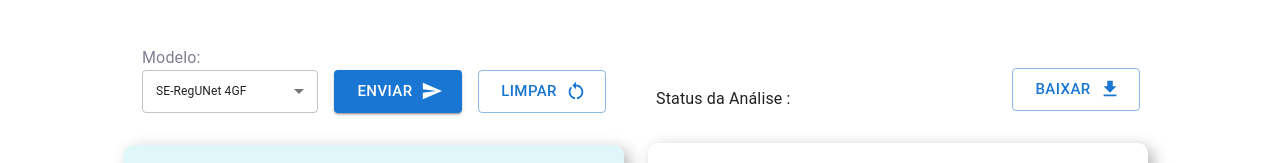
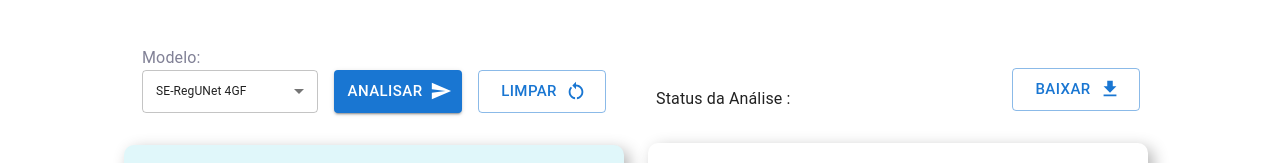
Before and after one commit to DheiverSantos/GeniusAI, a React (Vite) app: page /AngioCor in a window 1280 px wide. Shown: the part 440-603 px from the top of the page. Built offline with nearby package versions, Linux system fonts and the light colour scheme; sample sign-in values are in the browser's storage.

Commit message:
chore: altera texto

```diff
--- a/src/pages/AlzDetect/index.tsx
+++ b/src/pages/AlzDetect/index.tsx
@@ -18,7 +18,7 @@ import {
   mainStyle,
   boxLeftStyle,
   boxRigthStyle,
-} from '../../StyleGlobal.ts'
+} from '../../styles/StyleGlobal.ts'
 import getApi from './api/api.ts'
 import { modelsInfo } from '../../utils/modelsInfo.ts'
 import Explication from '../../components/explication/Explication.tsx'
@@ -95,7 +95,7 @@ export default function AlzDetect() {
                 onClick={handleSend}
                 sx={btnStyles}
               >
-                Enviar
+                Analisar
               </Button>
             </Box>
             <InputImg
--- a/src/pages/angioCor/index.tsx
+++ b/src/pages/angioCor/index.tsx
@@ -170,7 +170,7 @@ export default function AngioCor() {
                 onClick={handleSend}
                 sx={btnStyles}
               >
-                Enviar
+                Analisar
               </Button>
               <Button
                 size="large"
--- a/src/pages/ascd/index.tsx
+++ b/src/pages/ascd/index.tsx
@@ -21,7 +21,7 @@ import {
   boxLeftStyle,
   boxRigthStyle,
   boxResultStyles,
-} from '../../StyleGlobal.ts'
+} from '../../styles/StyleGlobal.ts'
 import getApi from '../../API/getASCD.ts'
 import { modelsInfo } from '../../utils/modelsInfo.ts'
 
@@ -99,7 +99,7 @@ export default function ASCD() {
                 onClick={handleSend}
                 sx={btnStyles}
               >
-                Enviar
+                Analisar
               </Button>
             </Box>
             <InputImg
--- a/src/pages/btswin/index.tsx
+++ b/src/pages/btswin/index.tsx
@@ -21,7 +21,7 @@ import {
   boxLeftStyle,
   boxRigthStyle,
   boxResultStyles,
-} from '../../StyleGlobal.ts'
+} from '../../styles/StyleGlobal.ts'
 import getApi from '../../API/getBTSwin.ts'
 import { modelsInfo } from '../../utils/modelsInfo.ts'
 
@@ -99,7 +99,7 @@ export default function BTSwin() {
                 onClick={handleSend}
                 sx={btnStyles}
               >
-                Enviar
+                Analisar
               </Button>
             </Box>
             <InputImg
--- a/src/pages/fractureCheck/index.tsx
+++ b/src/pages/fractureCheck/index.tsx
@@ -18,7 +18,7 @@ import {
   mainStyle,
   boxLeftStyle,
   boxRigthStyle,
-} from '../../StyleGlobal.ts'
+} from '../../styles/StyleGlobal.ts'
 import getApi from './api/api.ts'
 import { modelsInfo } from '../../utils/modelsInfo.ts'
 import Explication from '../../components/explication/Explication.tsx'
@@ -96,7 +96,7 @@ export default function FractureCheck() {
                 onClick={handleSend}
                 sx={btnStyles}
               >
-                Enviar
+                Analisar
               </Button>
             </Box>
             <InputImg
--- a/src/pages/glaucoSwin/index.tsx
+++ b/src/pages/glaucoSwin/index.tsx
@@ -21,7 +21,7 @@ import {
   boxLeftStyle,
   boxRigthStyle,
   boxResultStyles,
-} from '../../StyleGlobal.ts'
+} from '../../styles/StyleGlobal.ts'
 import getApi from '../../API/getGlaucoSwin'
 import { modelsInfo } from '../../utils/modelsInfo'
 
@@ -99,7 +99,7 @@ export default function GlaucoSwin() {
                 onClick={handleSend}
                 sx={btnStyles}
               >
-                Enviar
+                Analisar
               </Button>
             </Box>
             <InputImg
```
